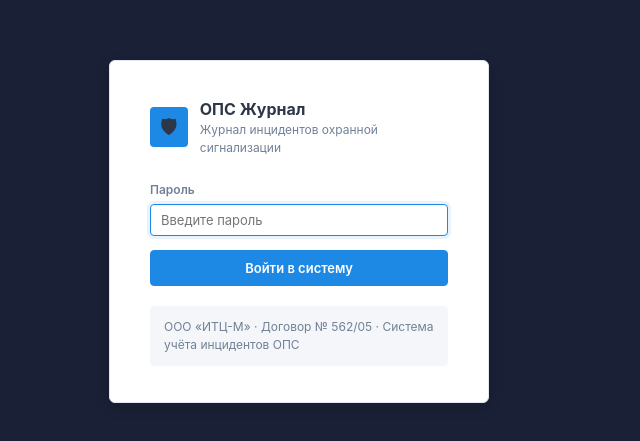
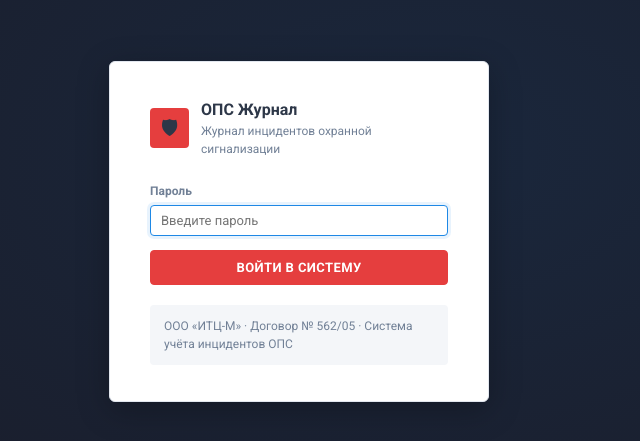
Before and after one commit to sychev23021983-design/ops-journal, a React (Vite) app in the folder frontend/: page /login in a window 1280 px wide. Shown: the part 169-610 px from the top of the page, without its empty margins (341-981 px from the left). Built offline with nearby package versions, Linux system fonts and the light colour scheme; no server answers.

Commit message:
redesign: новая цветовая схема и шрифт Roboto в стиле CRM

```diff
--- a/frontend/src/index.css
+++ b/frontend/src/index.css
@@ -1,3 +1,5 @@
+@import url('https://fonts.googleapis.com/css2?family=Roboto:wght@400;500;700&family=JetBrains+Mono:wght@400;600&display=swap');
+
 *, *::before, *::after { box-sizing: border-box; margin: 0; padding: 0; }
 
 :root {
@@ -7,28 +9,29 @@
   --border:    #e2e7ef;
   --text:      #2d3748;
   --text2:     #718096;
-  --accent:    #1e88e5;
-  --accent2:   #1565c0;
-  --accent-bg: #e3f0fc;
+  --accent:    #e53e3e;
+  --accent2:   #c53030;
+  --accent-bg: #fff5f5;
+  --accent-blue: #1e88e5;
+  --accent-blue2: #1565c0;
+  --accent-blue-bg: #e3f0fc;
   --danger:    #e53e3e;
   --danger-bg: #fff5f5;
   --warn:      #d97706;
   --warn-bg:   #fffbeb;
   --success:   #38a169;
   --success-bg:#f0fff4;
-  --sidebar-bg:#1a2035;
+  --sidebar-bg:#1a1f2e;
   --sidebar-text: #a0aec0;
   --sidebar-active: #ffffff;
-  --header-bg: #1a2035;
+  --header-bg: #1a1f2e;
   --mono:      'JetBrains Mono', monospace;
-  --sans:      'Inter', -apple-system, BlinkMacSystemFont, sans-serif;
+  --sans:      'Roboto', -apple-system, BlinkMacSystemFont, sans-serif;
   --radius:    4px;
   --radius-lg: 6px;
   --shadow:    0 1px 4px rgba(0,0,0,0.08);
-  --shadow-md: 0 4px 16px rgba(0,0,0,0.1);
+  --shadow-md: 0 4px 16px rgba(0,0,0,0.12);
 }
-
-@import url('https://fonts.googleapis.com/css2?family=Inter:wght@400;500;600;700&family=JetBrains+Mono:wght@400;600&display=swap');
 
 body {
   font-family: var(--sans);
@@ -39,7 +42,7 @@ body {
   min-height: 100vh;
 }
 
-a { color: var(--accent); text-decoration: none; }
+a { color: var(--accent-blue); text-decoration: none; }
 a:hover { text-decoration: underline; }
 button { cursor: pointer; font-family: var(--sans); }
 
@@ -48,7 +51,7 @@ button { cursor: pointer; font-family: var(--sans); }
 
 /* ── Sidebar ── */
 .sidebar {
-  width: 210px;
+  width: 220px;
   flex-shrink: 0;
   background: var(--sidebar-bg);
   display: flex;
@@ -56,19 +59,21 @@ button { cursor: pointer; font-family: var(--sans); }
   position: fixed;
   top: 0; left: 0; bottom: 0;
   z-index: 100;
+  box-shadow: 2px 0 8px rgba(0,0,0,0.15);
 }
 
 .sidebar-logo {
   padding: 0 20px;
-  height: 56px;
+  height: 60px;
   display: flex;
   align-items: center;
   gap: 10px;
   border-bottom: 1px solid rgba(255,255,255,0.08);
+  background: rgba(0,0,0,0.15);
 }
 
 .sidebar-logo .logo-icon {
-  width: 32px; height: 32px;
+  width: 34px; height: 34px;
   background: var(--accent);
   border-radius: var(--radius);
   display: flex; align-items: center; justify-content: center;
@@ -91,11 +96,11 @@ button { cursor: pointer; font-family: var(--sans); }
 
 .sidebar-section-title {
   font-size: 10px;
-  font-weight: 600;
-  color: rgba(160,174,192,0.6);
+  font-weight: 700;
+  color: rgba(160,174,192,0.5);
   text-transform: uppercase;
-  letter-spacing: 0.08em;
-  padding: 16px 20px 6px;
+  letter-spacing: 0.1em;
+  padding: 18px 20px 6px;
 }
 
 .sidebar nav { padding: 8px 0; flex: 1; overflow-y: auto; }
@@ -104,7 +109,7 @@ button { cursor: pointer; font-family: var(--sans); }
   display: flex;
   align-items: center;
   gap: 10px;
-  padding: 9px 20px;
+  padding: 10px 20px;
   color: var(--sidebar-text);
   font-size: 13px;
   font-weight: 500;
@@ -115,11 +120,11 @@ button { cursor: pointer; font-family: var(--sans); }
   position: relative;
 }
 
-.nav-item:hover { color: #fff; background: rgba(255,255,255,0.06); text-decoration: none; }
+.nav-item:hover { color: #fff; background: rgba(255,255,255,0.07); text-decoration: none; }
 
 .nav-item.active {
   color: #fff;
-  background: rgba(30,136,229,0.25);
+  background: rgba(229,62,62,0.2);
 }
 
 .nav-item.active::before {
@@ -141,7 +146,7 @@ button { cursor: pointer; font-family: var(--sans); }
 /* ── Main ── */
 .main {
   flex: 1;
-  margin-left: 210px;
+  margin-left: 220px;
   display: flex;
   flex-direction: column;
   min-height: 100vh;
@@ -149,9 +154,9 @@ button { cursor: pointer; font-family: var(--sans); }
 
 /* ── Top bar ── */
 .topbar {
-  height: 56px;
-  background: var(--bg2);
-  border-bottom: 1px solid var(--border);
+  height: 60px;
+  background: var(--header-bg);
+  border-bottom: 1px solid rgba(255,255,255,0.08);
   display: flex;
   align-items: center;
   padding: 0 24px;
@@ -159,13 +164,13 @@ button { cursor: pointer; font-family: var(--sans); }
   position: sticky;
   top: 0;
   z-index: 50;
-  box-shadow: var(--shadow);
+  box-shadow: 0 2px 8px rgba(0,0,0,0.15);
 }
 
 .topbar-title {
   font-size: 15px;
-  font-weight: 600;
-  color: var(--text);
+  font-weight: 500;
+  color: #ffffff;
   flex: 1;
 }
 
@@ -220,7 +225,11 @@ button { cursor: pointer; font-family: var(--sans); }
   border-radius: var(--radius-lg);
   padding: 16px 18px;
   box-shadow: var(--shadow);
+  border-top: 3px solid var(--accent-blue);
+  transition: box-shadow 0.15s;
 }
+
+.stat-card:hover { box-shadow: var(--shadow-md); }
 
 .stat-card .label {
   font-size: 11px;
@@ -232,7 +241,7 @@ button { cursor: pointer; font-family: var(--sans); }
 }
 
 .stat-card .value {
-  font-size: 26px;
+  font-size: 28px;
   font-weight: 700;
   color: var(--text);
   line-height: 1;
@@ -249,17 +258,17 @@ button { cursor: pointer; font-family: var(--sans); }
 
 table { width: 100%; border-collapse: collapse; font-size: 13px; }
 
-thead tr { background: #f7f9fc; }
+thead tr { background: #e8f0fb; }
 
 th {
   text-align: left;
-  padding: 10px 14px;
-  color: var(--text2);
-  font-size: 11px;
-  font-weight: 600;
+  padding: 11px 14px;
+  color: #3a5a8a;
+  font-size: 12px;
+  font-weight: 700;
   text-transform: uppercase;
   letter-spacing: 0.05em;
-  border-bottom: 2px solid var(--border);
+  border-bottom: 2px solid #c5d8f0;
   white-space: nowrap;
   user-select: none;
 }
@@ -271,7 +280,7 @@ td {
   color: var(--text);
 }
 
-tbody tr:hover { background: #f7faff; }
+tbody tr:hover { background: #f5f9ff; }
 tbody tr:last-child td { border-bottom: none; }
 
 /* ── Badges ── */
@@ -307,29 +316,36 @@ tbody tr:last-child td { border-bottom: none; }
   display: inline-flex;
   align-items: center;
   gap: 6px;
-  padding: 7px 16px;
+  padding: 8px 18px;
   border-radius: var(--radius);
   font-size: 13px;
-  font-weight: 600;
+  font-weight: 700;
   border: 1px solid transparent;
   transition: all 0.15s;
   white-space: nowrap;
+  text-transform: uppercase;
+  letter-spacing: 0.03em;
 }
 
 .btn-primary { background: var(--accent); color: #fff; border-color: var(--accent); }
-.btn-primary:hover { background: var(--accent2); border-color: var(--accent2); }
+.btn-primary:hover { background: var(--accent2); border-color: var(--accent2); box-shadow: 0 2px 8px rgba(229,62,62,0.3); }
+
+.btn-secondary { background: var(--accent-blue); color: #fff; border-color: var(--accent-blue); }
+.btn-secondary:hover { background: var(--accent-blue2); border-color: var(--accent-blue2); box-shadow: 0 2px 8px rgba(30,136,229,0.3); }
 
 .btn-ghost {
   background: var(--bg2);
   color: var(--text);
   border-color: var(--border);
+  text-transform: none;
+  font-weight: 500;
 }
-.btn-ghost:hover { border-color: var(--accent); color: var(--accent); background: var(--accent-bg); }
+.btn-ghost:hover { border-color: var(--accent-blue); color: var(--accent-blue); background: var(--accent-blue-bg); }
 
-.btn-danger { background: var(--danger-bg); color: var(--danger); border-color: #fca5a5; }
+.btn-danger { background: var(--danger-bg); color: var(--danger); border-color: #fca5a5; text-transform: none; font-weight: 500; }
 .btn-danger:hover { background: #fee2e2; }
 
-.btn-sm { padding: 4px 10px; font-size: 12px; }
+.btn-sm { padding: 4px 12px; font-size: 12px; }
 
 /* ── Filters bar ── */
 .filters-bar {
@@ -393,7 +409,7 @@ input, select, textarea {
 }
 
 input:focus, select:focus, textarea:focus {
-  border-color: var(--accent);
+  border-color: var(--accent-blue);
   box-shadow: 0 0 0 3px rgba(30,136,229,0.1);
 }
 
@@ -411,7 +427,7 @@ textarea { resize: vertical; min-height: 76px; }
 /* ── Modal ── */
 .modal-overlay {
   position: fixed; inset: 0;
-  background: rgba(15,20,35,0.5);
+  background: rgba(15,20,35,0.6);
   display: flex; align-items: center; justify-content: center;
   z-index: 200;
   padding: 20px;
@@ -425,7 +441,7 @@ textarea { resize: vertical; min-height: 76px; }
   max-width: 720px;
   max-height: 90vh;
   overflow-y: auto;
-  box-shadow: var(--shadow-md);
+  box-shadow: 0 8px 32px rgba(0,0,0,0.2);
 }
 
 .modal-header {
@@ -434,11 +450,11 @@ textarea { resize: vertical; min-height: 76px; }
   justify-content: space-between;
   padding: 16px 20px;
   border-bottom: 1px solid var(--border);
-  background: #f7f9fc;
+  background: var(--sidebar-bg);
   border-radius: var(--radius-lg) var(--radius-lg) 0 0;
 }
 
-.modal-title { font-size: 14px; font-weight: 700; color: var(--text); }
+.modal-title { font-size: 14px; font-weight: 700; color: #ffffff; }
 
 .modal-body { padding: 20px; }
 
@@ -456,12 +472,12 @@ textarea { resize: vertical; min-height: 76px; }
 .modal-section-title {
   font-size: 11px;
   font-weight: 700;
-  color: var(--accent);
+  color: var(--accent-blue);
   text-transform: uppercase;
   letter-spacing: 0.07em;
   margin: 18px 0 10px;
   padding-bottom: 7px;
-  border-bottom: 2px solid var(--accent-bg);
+  border-bottom: 2px solid var(--accent-blue-bg);
 }
 .modal-section-title:first-child { margin-top: 0; }
 
@@ -472,6 +488,7 @@ textarea { resize: vertical; min-height: 76px; }
   align-items: center;
   justify-content: center;
   background: var(--sidebar-bg);
+  background-image: radial-gradient(ellipse at 60% 40%, rgba(30,136,229,0.08) 0%, transparent 60%);
 }
 
 .login-box {
@@ -481,7 +498,7 @@ textarea { resize: vertical; min-height: 76px; }
   padding: 36px 40px;
   width: 100%;
   max-width: 380px;
-  box-shadow: var(--shadow-md);
+  box-shadow: 0 8px 32px rgba(0,0,0,0.25);
 }
 
 .login-logo {
@@ -535,7 +552,7 @@ textarea { resize: vertical; min-height: 76px; }
 }
 .bar-label { width: 220px; flex-shrink: 0; }
 .bar-track { flex: 1; height: 6px; background: var(--bg3); border-radius: 3px; overflow: hidden; }
-.bar-fill  { height: 100%; border-radius: 3px; background: var(--accent); transition: width 0.4s; }
+.bar-fill  { height: 100%; border-radius: 3px; background: var(--accent-blue); transition: width 0.4s; }
 .bar-count { width: 28px; text-align: right; font-weight: 600; font-size: 12px; color: var(--text2); }
 
 /* ── Report table ── */
```
